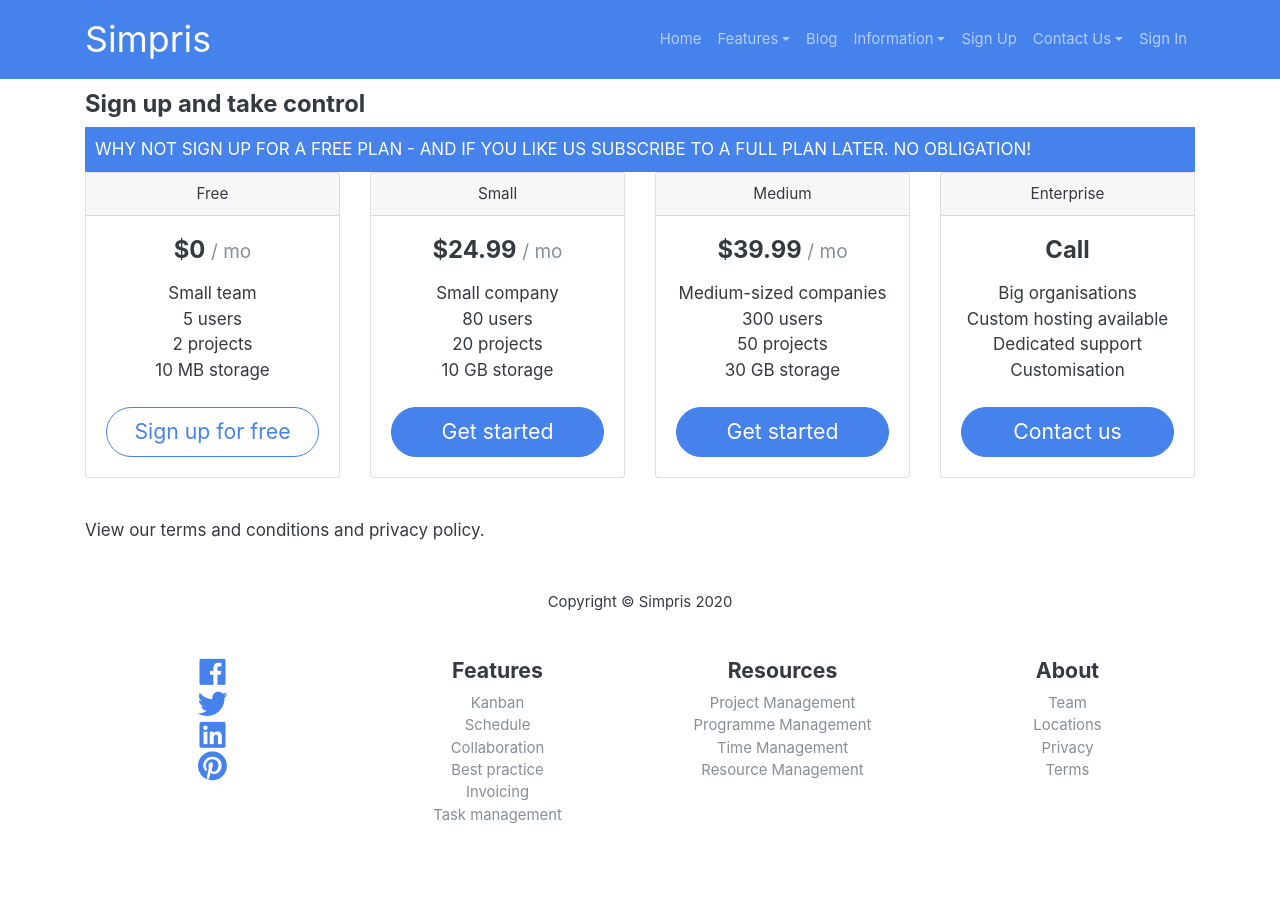
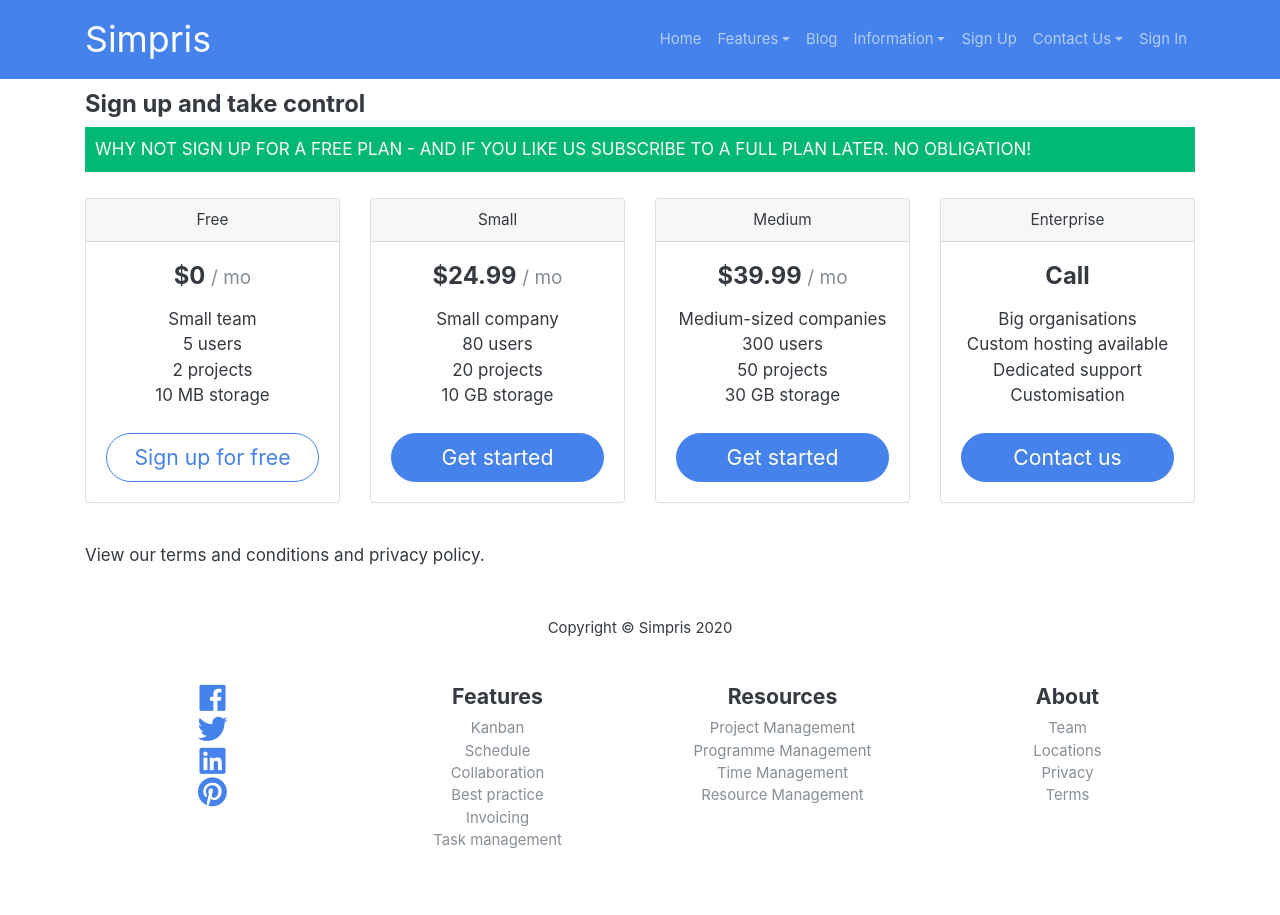
Before and after one commit to Grafrajohn/si, a Jekyll site: the page built from sign-up-and-take-control.html, in a window 1280 px wide. Built offline with Jekyll 4.4.1, drawn with Linux system fonts in a browser that asks for light colours; nearby versions of some CDN libraries.

Commit message:
Update sign-up-and-take-control.html

```diff
--- a/sign-up-and-take-control.html
+++ b/sign-up-and-take-control.html
@@ -5,8 +5,8 @@ permalink: pricing
 layout: page
 ---
 
-<div class="call-to-action bg-primary">WHY NOT SIGN UP FOR A FREE PLAN - AND IF YOU LIKE US SUBSCRIBE TO A FULL PLAN LATER. NO OBLIGATION!</div>
-
+      <div class="call-to-action bg-success">WHY NOT SIGN UP FOR A FREE PLAN - AND IF YOU LIKE US SUBSCRIBE TO A FULL PLAN LATER. NO OBLIGATION!</div>
+      <br>
       <div class="card-deck mb-3 text-center">
         <div class="card mb-4 box-shadow">
           <div class="card-header">
```
